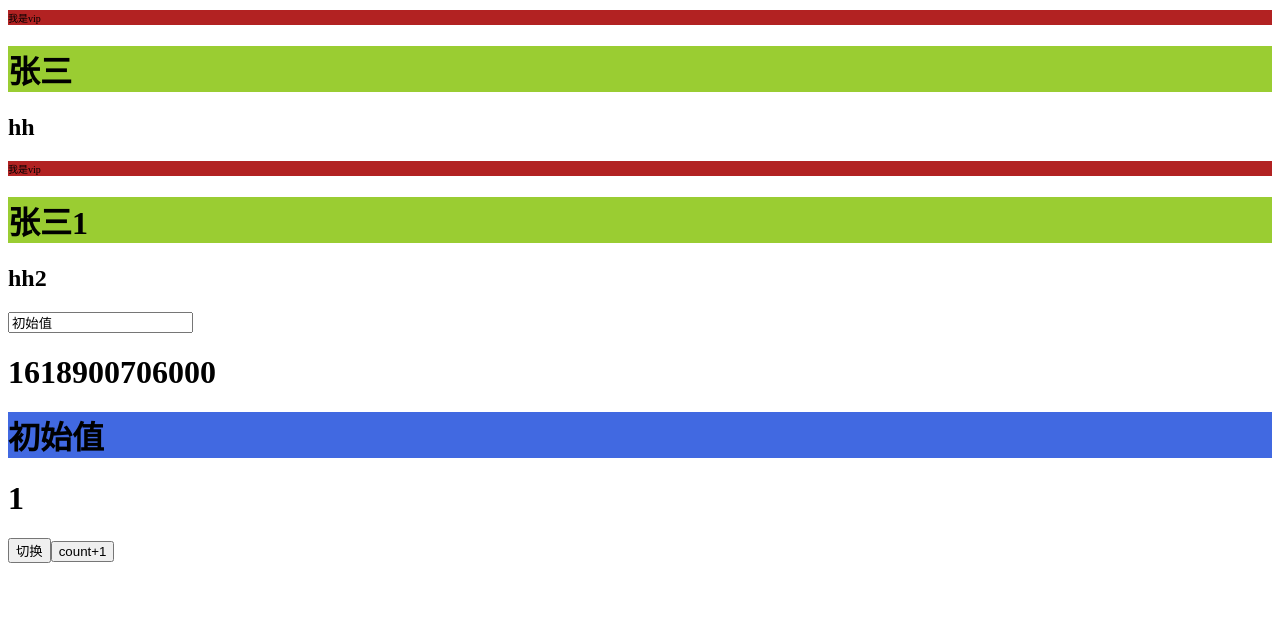
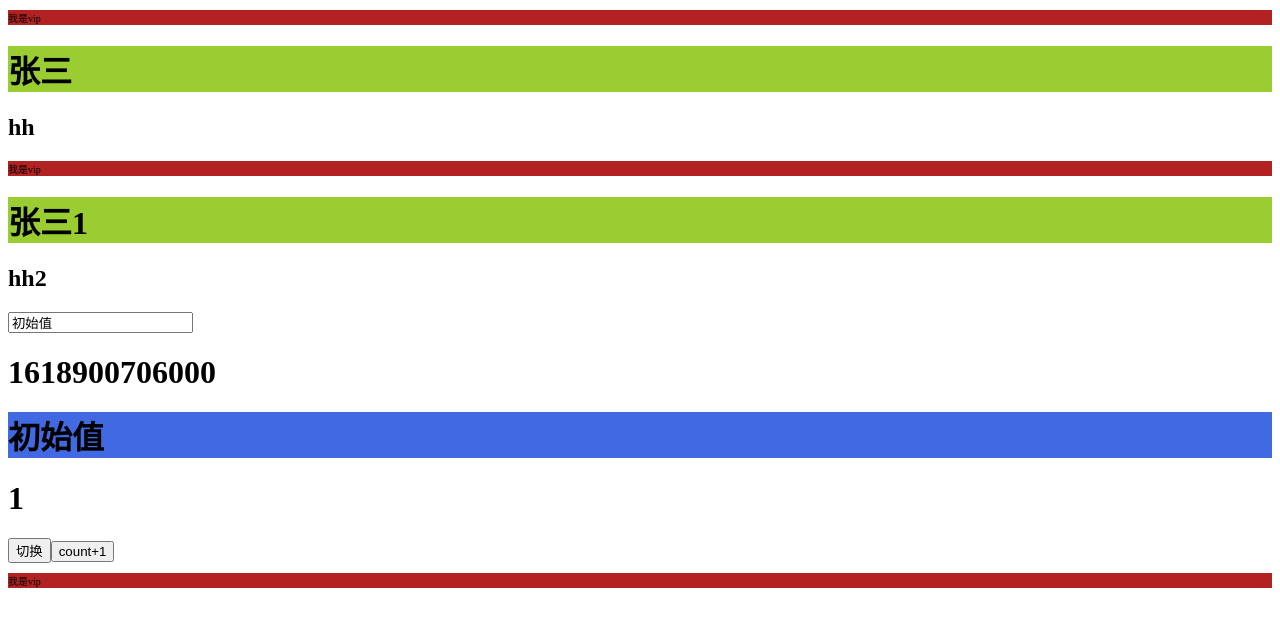
Before and after one commit to zygh2019/vueTest, a Vue app: page / in a window 1280 px wide. Shown: the top 626 px of the page. Built offline with nearby package versions, Linux system fonts and the light colour scheme.

Commit message:
增加切换组件is

```diff
--- a/src/App.vue
+++ b/src/App.vue
@@ -12,6 +12,7 @@
 		<h1>{{count}}</h1>
 		<button type="button" @click="change()">切换</button>
 		<button type="button" @click="init()">count+1</button>
+		<component :is="changeCom"></component>
 	</div>
 
 </template>
@@ -36,7 +37,8 @@
 				}],
 				isHi: false,
 				inputData: '初始值',
-				count: 0
+				count: 0,
+				changeCom: List
 
 			}
 		},
@@ -69,9 +71,10 @@
 			},
 			init: function() {
 				this.meee1 = "234"
-			},test:function(){
+			},
+			test: function() {
 
-				console.log(this.$children)
+				console.log(this.$children.count)
 			}
 		}
 
```
